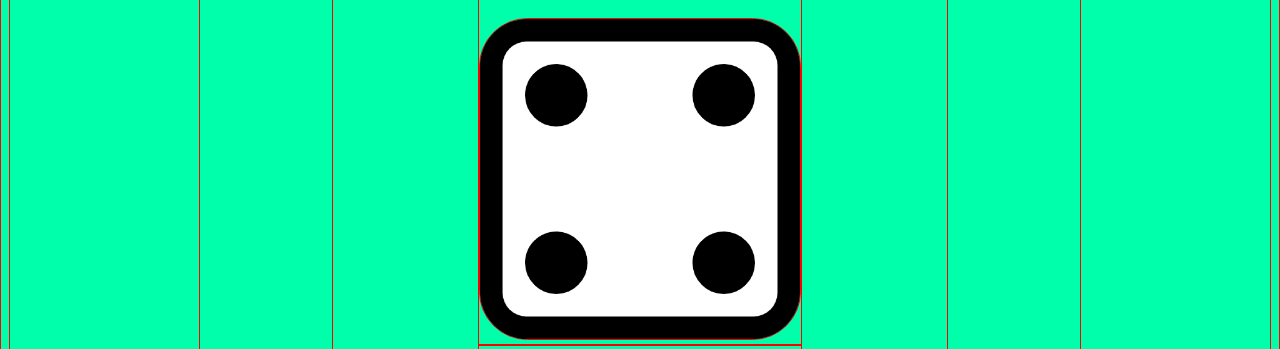
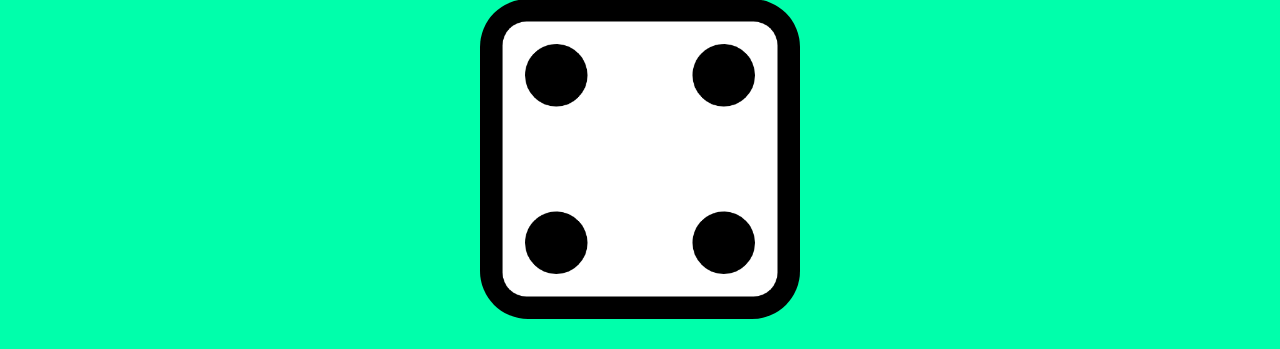
Before and after one commit to nanup/The-Complete-2022-Web-Development-Bootcamp, a plain HTML site: page Projects/Die Battle/index.html in a window 1280 px wide. Shown: the part 325-674 px from the top of the page. Drawn offline with Linux system fonts and the light colour scheme.

Commit message:
removes the red border

```diff
--- a/Projects/Die Battle/css/styles.css
+++ b/Projects/Die Battle/css/styles.css
@@ -1,7 +1,3 @@
-* {
-  border: solid 1px red;
-}
-
 body {
   animation-timing-function: linear;
   background-color: #00ffab;
```
